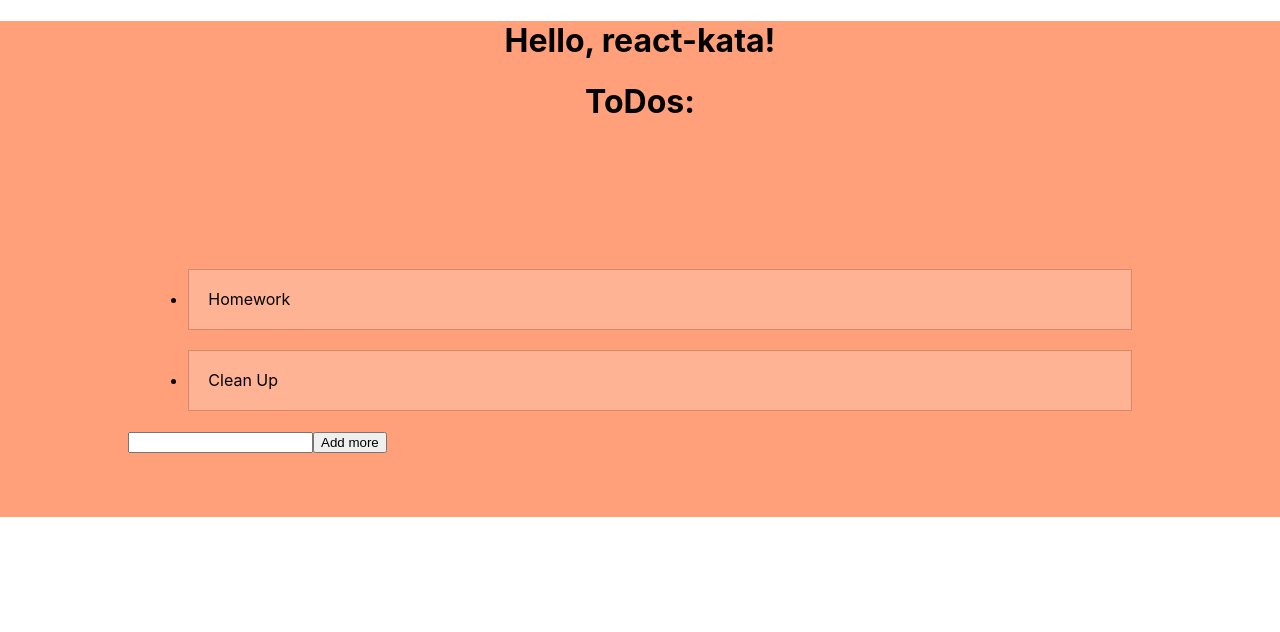
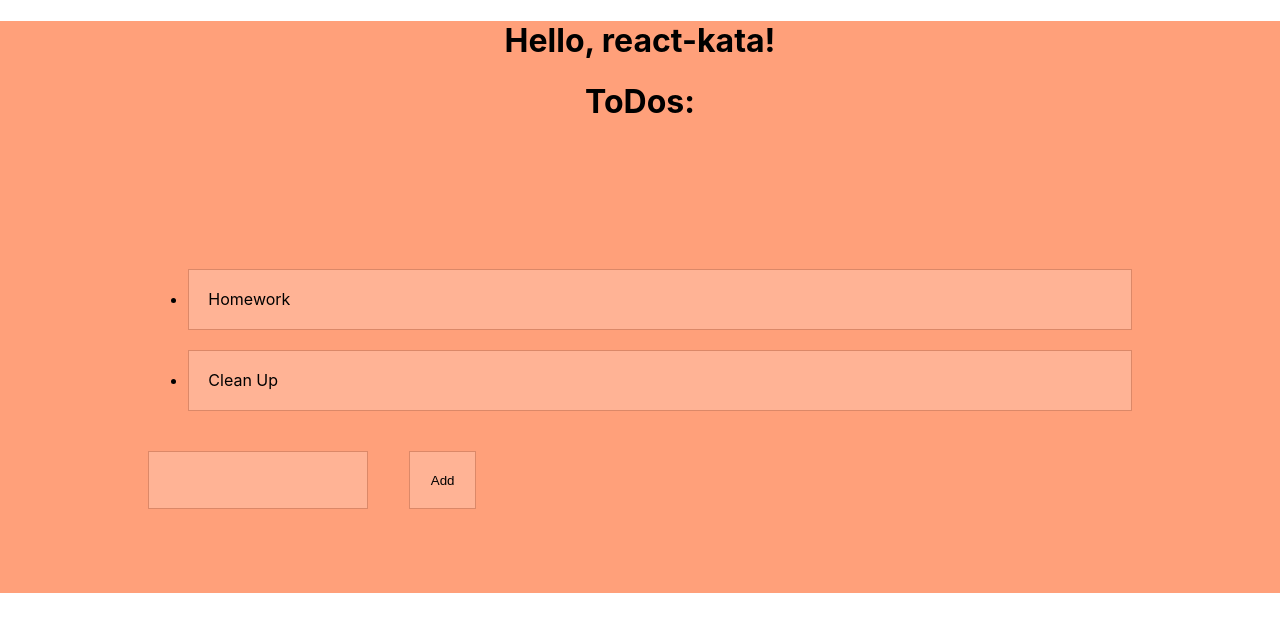
Before and after one commit to Waog/react-kata, a React (Create React App) app: page / in a window 1280 px wide. Shown: the top 632 px of the page. Built offline with nearby package versions, Linux system fonts and the light colour scheme.

Commit message:
STYLE and UX

```diff
--- a/src/App.css
+++ b/src/App.css
@@ -10,7 +10,9 @@
   padding: 5%;
 }
 
-.todo-item {
+.todo-item,
+input.new-todo,
+button.new-todo {
   padding: 2%;
   margin: 2%;
   background-color: rgb(255, 179, 149);
--- a/src/App.js
+++ b/src/App.js
@@ -21,7 +21,8 @@ class TodoList extends React.Component {
     this.handleNewTodoChange = this.handleNewTodoChange.bind(this);
   }
 
-  handleClick() {
+  handleClick(event) {
+    event.preventDefault();
     this.addMore();
   }
 
@@ -48,12 +49,17 @@ class TodoList extends React.Component {
             <TodoElementFn key={todo.id} title={todo.title} />
           ))}
         </ul>
-        <input
-          type="text"
-          value={this.state.newTodoInput}
-          onChange={this.handleNewTodoChange}
-        />
-        <button onClick={this.handleClick}>Add more</button>
+        <form className="new-todo">
+          <input
+            className="new-todo"
+            type="text"
+            value={this.state.newTodoInput}
+            onChange={this.handleNewTodoChange}
+          />
+          <button className="new-todo" type="submit" onClick={this.handleClick}>
+            Add
+          </button>
+        </form>
       </div>
     );
   }
```
